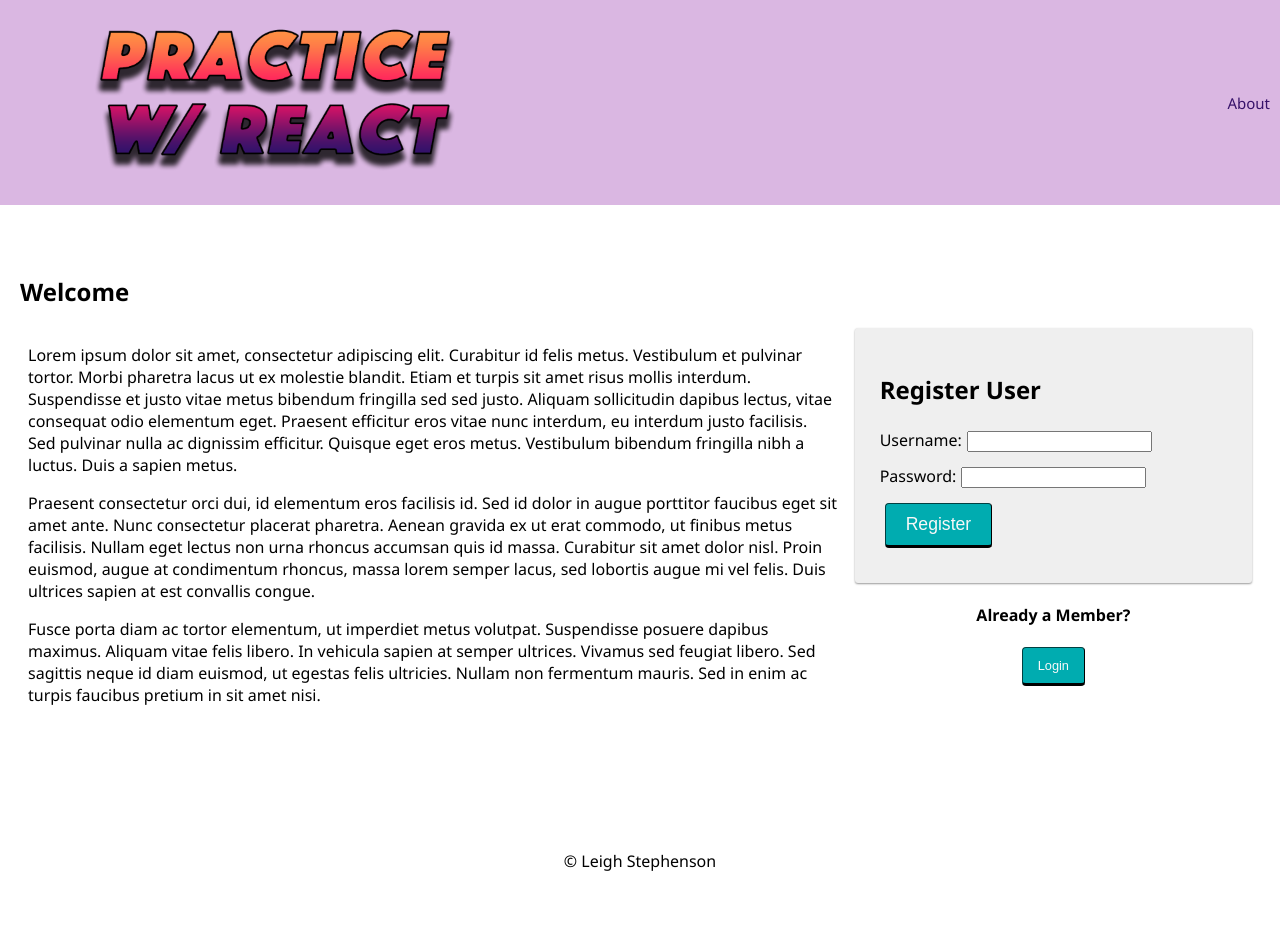
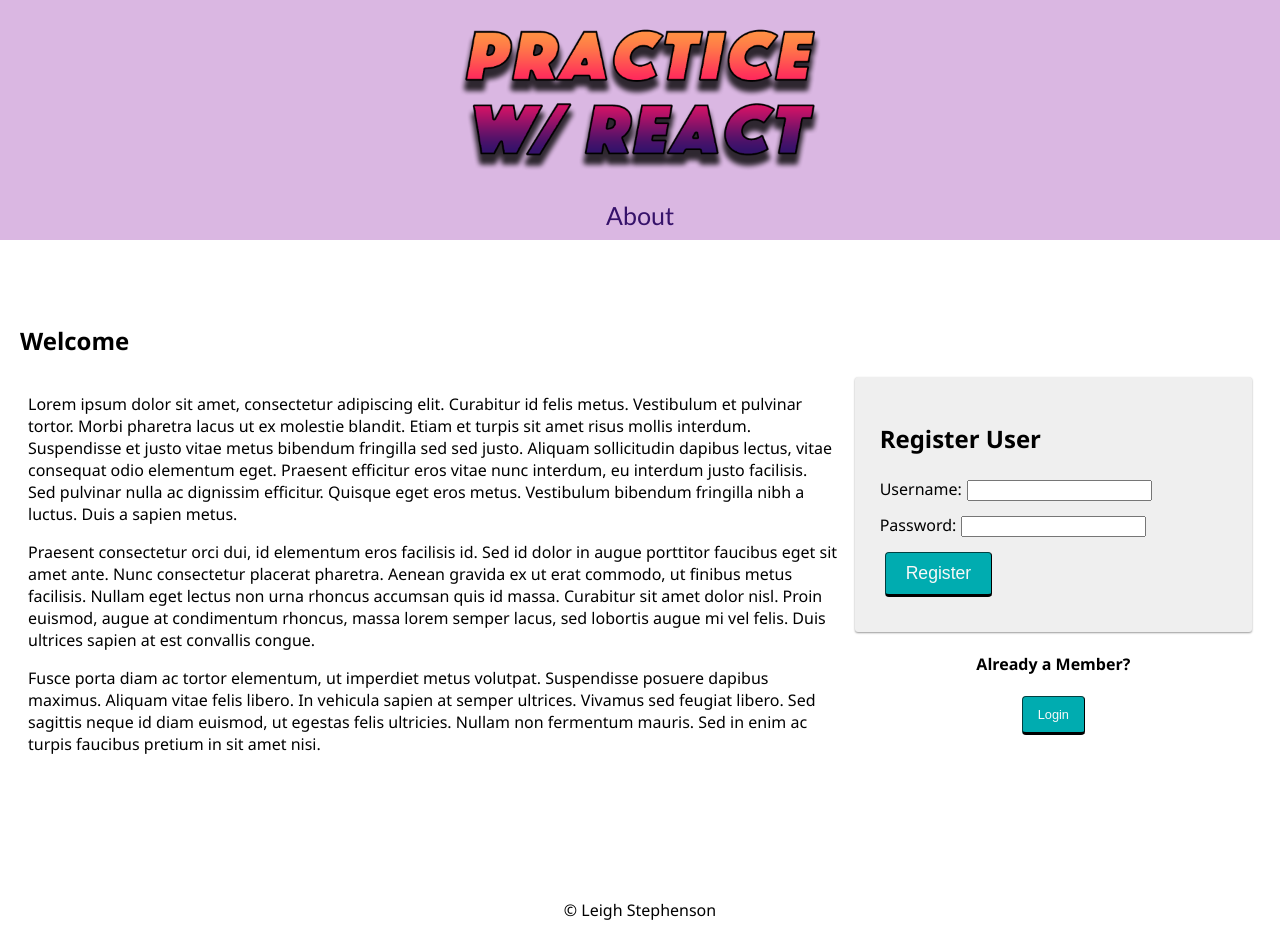
Before and after one commit to leighstephenson/practice-w-react, a React (Create React App) app: page /about#/home in a window 1280 px wide. Before the commit the page ends 892 px from the top, so only its background shows below. Built offline with nearby package versions, Linux system fonts and the light colour scheme; no server answers.

Commit message:
Reformatted nav

```diff
--- a/src/components/Nav/Nav.css
+++ b/src/components/Nav/Nav.css
@@ -1,12 +1,11 @@
 .nav {
   /* flex box layout */
   display: flex;
-  justify-content: space-between;
+  justify-content: center;
   align-items: center;
-
-  margin: 0 0 30px;
   background-color: #dab7e2;
   overflow: hidden;
+  margin-bottom: -15px;
 }
 
 .nav a {
@@ -26,9 +25,10 @@
   color: #36126a;
   background-color: #dab7e2;
   text-align: center;
-  padding: 24px 10px;
+  margin: 10px;
+  font-family: 'Gill Sans', 'Gill Sans MT', Calibri, 'Trebuchet MS', sans-serif;
   text-decoration: none;
-  font-size: 15px;
+  font-size: 25px;
 
   /* these last two make the logout button in
   the nav bar look like another link */
@@ -37,7 +37,11 @@
   outline: 0;
 }
 
+.linkDiv {
+  width: 100%;
+  background-color: #dab7e2;
+}
+
 .navLink:hover {
-  background-color: #ff2f5b;
-  font-weight: bold;
+  background-color: #f7839c;
 }
--- a/src/components/Nav/Nav.jsx
+++ b/src/components/Nav/Nav.jsx
@@ -8,12 +8,16 @@ function Nav() {
   const user = useSelector((store) => store.user);
 
   return (
-    <div className="nav">
-      <Link to="/home">
-      <img src="./practice-w-react-logo.png" className="navImg" alt="Practice W/ React" width="50%" height="50%" style={{maxWidth: 1100,}}  />
-
-      </Link>
-      <div>
+    <>
+      <center>
+        <div className="nav">
+          <Link to="/home">
+            <img src="./practice-w-react-logo.png" alt="Practice W/ React" width="50%" height="50%" style={{ maxWidth: 1100, }} />
+          </Link>
+        </div>
+      </center>
+      <center>
+      <div className="linkDiv">
         {/* If no user is logged in, show these links */}
         {user.id === null &&
           // If there's no user, show login/registration links
@@ -40,8 +44,11 @@ function Nav() {
         <Link className="navLink" to="/about">
           About
         </Link>
+
       </div>
-    </div>
+      </center>
+      <br/> <br/>
+    </>
   );
 }
 
```
